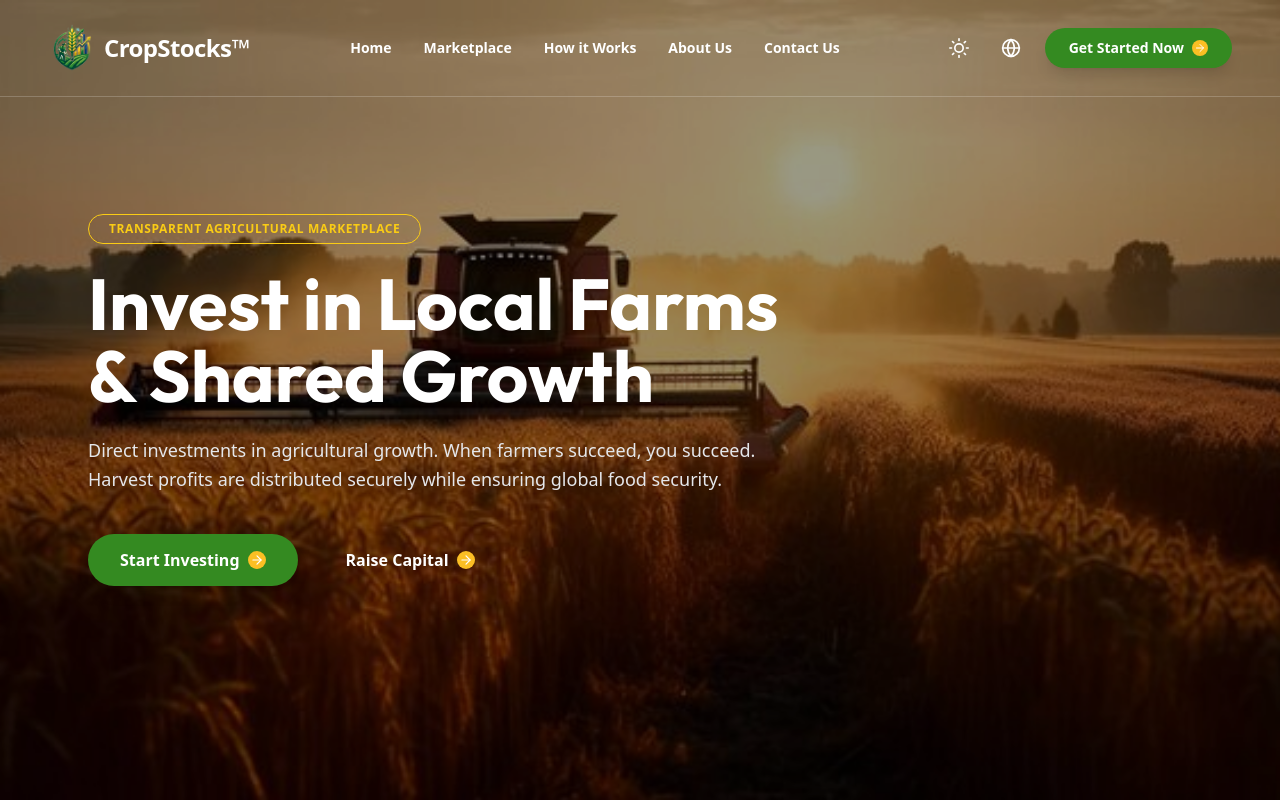
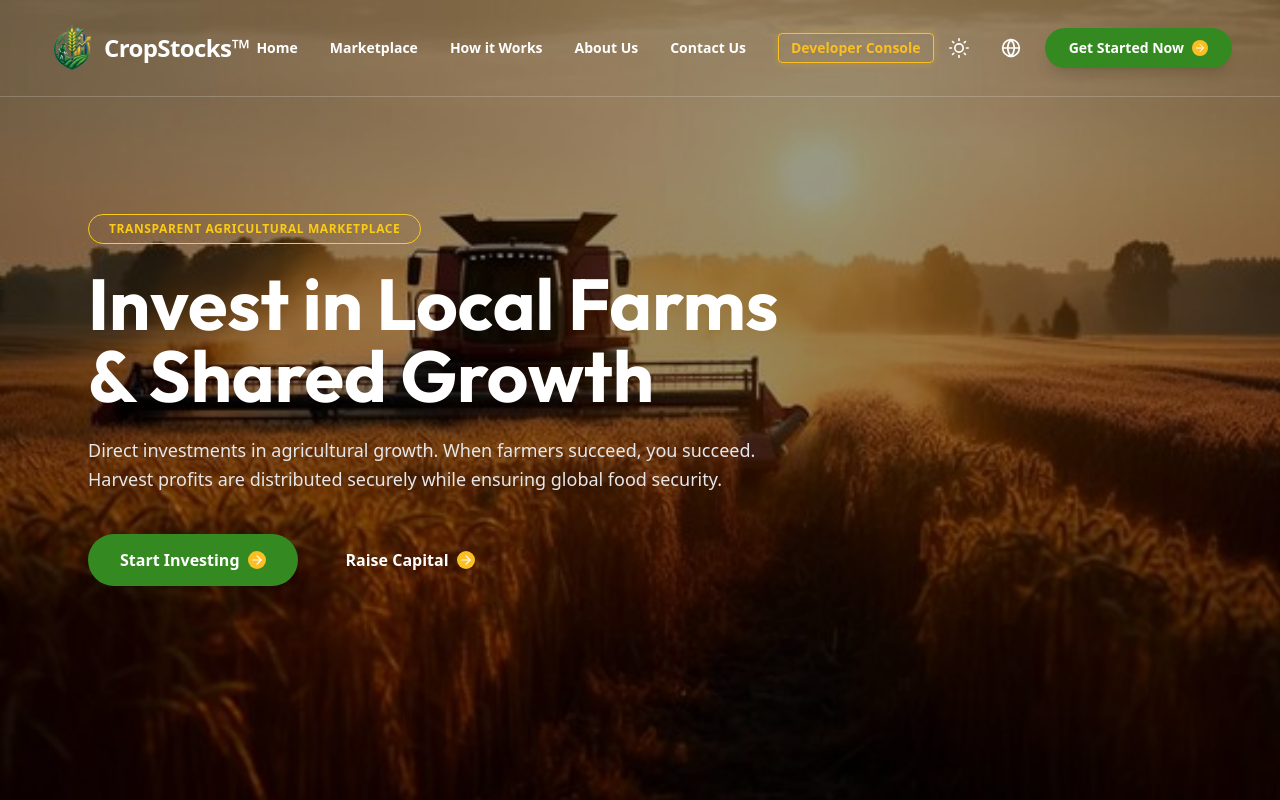
Before and after one commit to cropstocks/CropStocks, a React (Vite) app in the folder client/: page / in a window 1280 px wide. Shown: the top 800 px of the page. Built offline with nearby package versions, Linux system fonts and the light colour scheme; no server answers.

Commit message:
Make Developer Console link visible on the Landing Page

```diff
--- a/client/src/pages/LandingPage.jsx
+++ b/client/src/pages/LandingPage.jsx
@@ -69,6 +69,7 @@ export default function LandingPage() {
             <a href="#how-it-works" className="hover:text-yellow-400 transition-colors">How it Works</a>
             <a href="#about" className="hover:text-yellow-400 transition-colors">About Us</a>
             <a href="mailto:support@cropstocks.in" className="hover:text-yellow-400 transition-colors">Contact Us</a>
+            <a href="/developer" className="text-[#fbbf24] border border-[#fbbf24] px-3 py-1 rounded hover:bg-[#fbbf24] hover:text-black transition-colors shadow-[0_0_10px_rgba(251,191,36,0.3)]">Developer Console</a>
           </nav>
 
           <div className="flex items-center gap-4">
```
